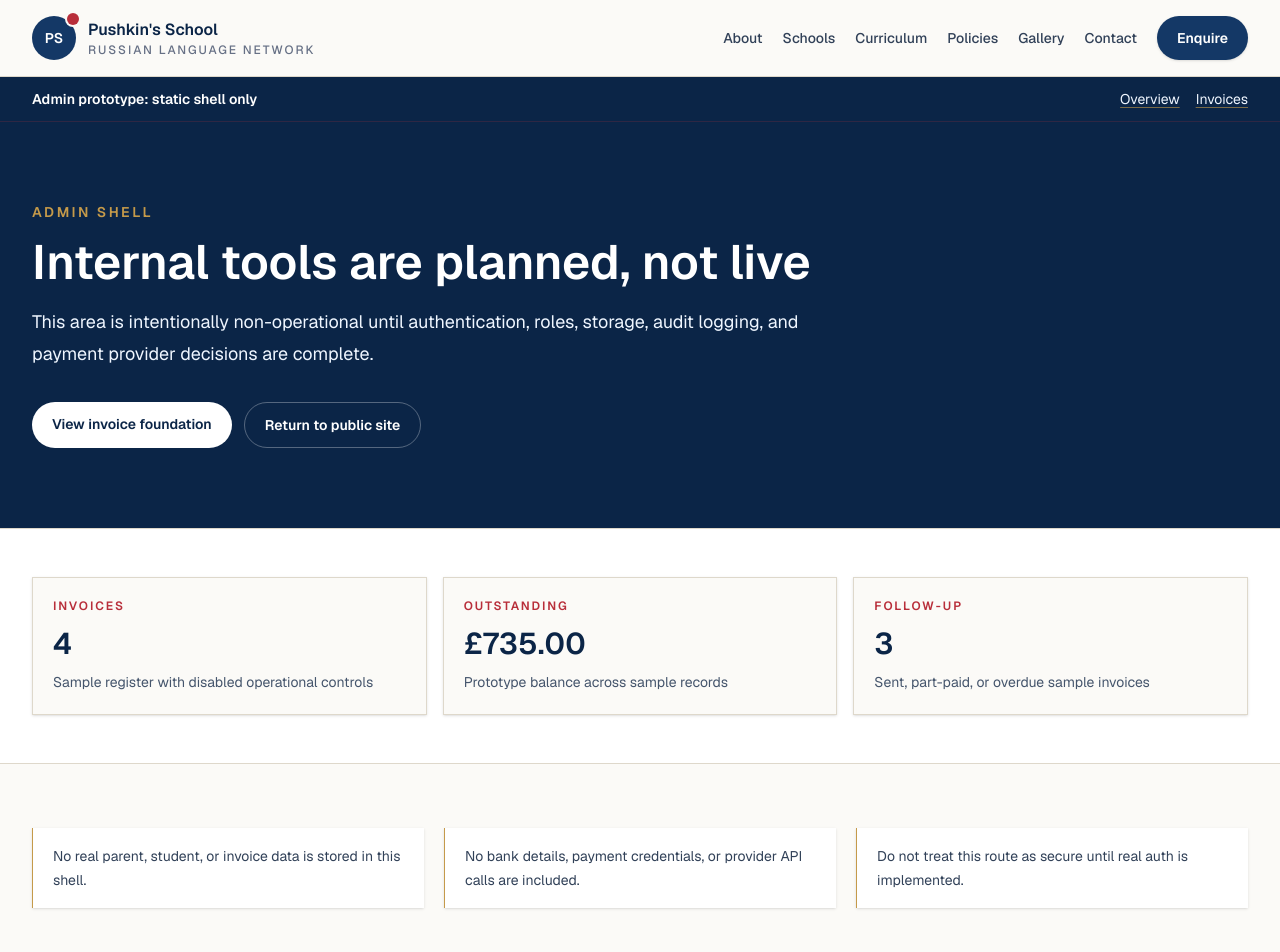
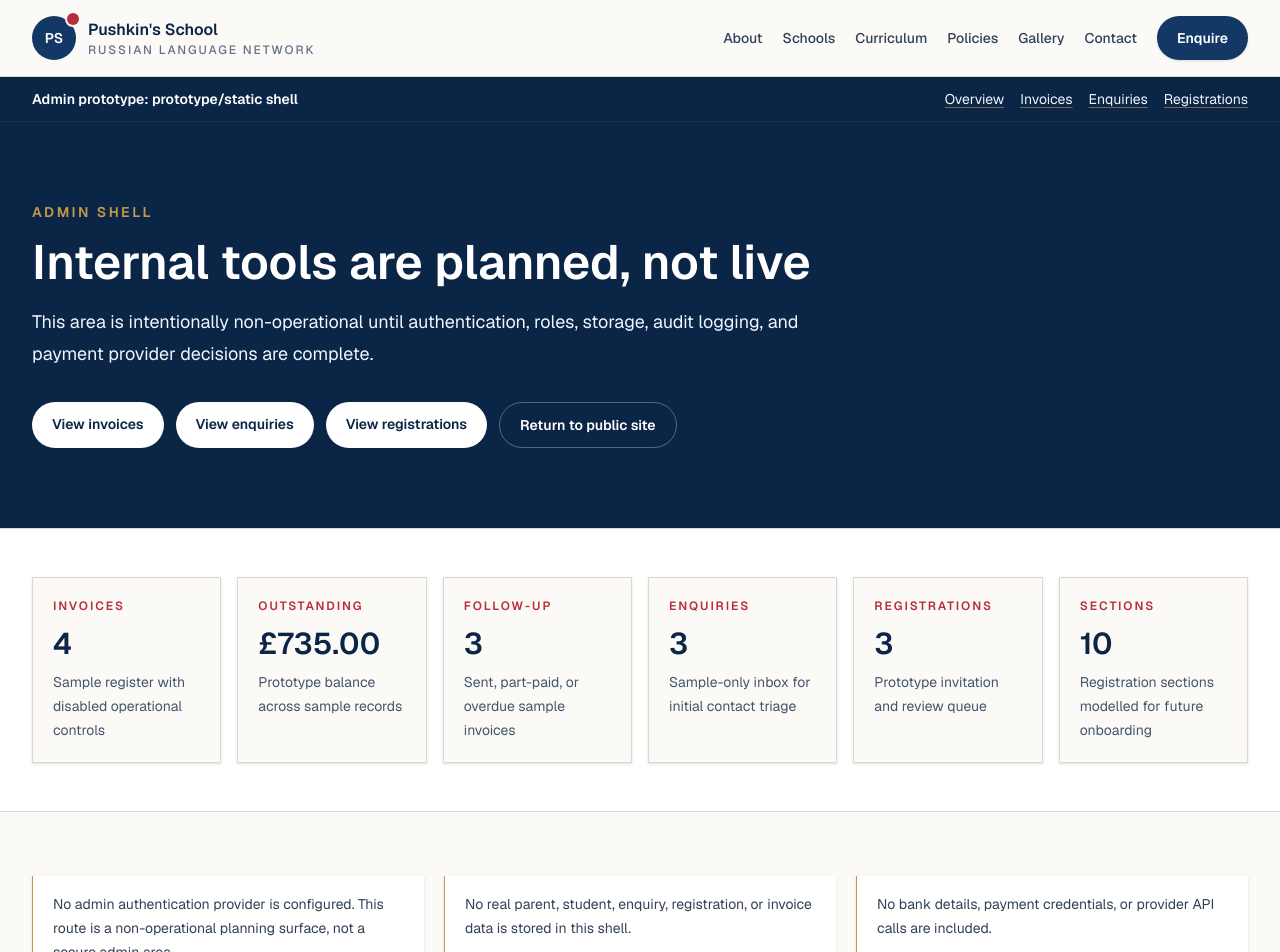
Before and after one commit to AntonV0/pushkins-russian-school, a Next.js app: page /admin in a window 1280 px wide. Shown: the top 952 px of the page. Built offline with nearby package versions, Linux system fonts and the light colour scheme.

Commit message:
docs(admin): define admin security architecture

```diff
--- a/src/app/admin/layout.tsx
+++ b/src/app/admin/layout.tsx
@@ -1,5 +1,6 @@
 import type { Metadata } from "next";
 import Link from "next/link";
+import { getAdminAccessDecision } from "@/lib/admin/access";
 
 export const metadata: Metadata = {
   title: {
@@ -12,16 +13,20 @@ export const metadata: Metadata = {
   },
 };
 
-export default function AdminLayout({
+export default async function AdminLayout({
   children,
 }: Readonly<{
   children: React.ReactNode;
 }>) {
+  const access = await getAdminAccessDecision("admin:overview");
+
   return (
     <>
       <div className="border-b border-brand-red/20 bg-brand-blue-strong text-white">
         <div className="mx-auto flex max-w-7xl flex-wrap items-center justify-between gap-3 px-6 py-3 text-sm lg:px-8">
-          <p className="font-semibold">Admin prototype: static shell only</p>
+          <p className="font-semibold">
+            Admin prototype: {access.statusLabel.toLowerCase()}
+          </p>
           <nav aria-label="Admin navigation" className="flex gap-4">
             <Link
               href="/admin"
@@ -35,6 +40,18 @@ export default function AdminLayout({
             >
               Invoices
             </Link>
+            <Link
+              href="/admin/enquiries"
+              className="text-blue-50 underline decoration-brand-gold/60 underline-offset-4 hover:text-white focus:outline-none focus:ring-2 focus:ring-white/40"
+            >
+              Enquiries
+            </Link>
+            <Link
+              href="/admin/registrations"
+              className="text-blue-50 underline decoration-brand-gold/60 underline-offset-4 hover:text-white focus:outline-none focus:ring-2 focus:ring-white/40"
+            >
+              Registrations
+            </Link>
           </nav>
         </div>
       </div>
--- a/src/app/admin/page.tsx
+++ b/src/app/admin/page.tsx
@@ -1,18 +1,22 @@
 import type { Metadata } from "next";
 import Link from "next/link";
+import { enquiryInboxSummary } from "@/data/enquiries";
 import {
   formatCurrencyFromPence,
   invoiceSummary,
   sampleInvoices,
 } from "@/data/invoices";
+import { registrationSummary } from "@/data/registration";
+import { getAdminAccessDecision } from "@/lib/admin/access";
 
 export const metadata: Metadata = {
   title: "Admin Workspace",
   description:
-    "Protected admin workspace shell for future Pushkin's School operations.",
+    "Non-operational admin workspace shell for future Pushkin's School operations.",
 };
 
-export default function AdminPage() {
+export default async function AdminPage() {
+  const access = await getAdminAccessDecision("admin:overview");
   const adminTiles = [
     {
       label: "Invoices",
@@ -32,6 +36,30 @@ export default function AdminPage() {
       detail: "Sent, part-paid, or overdue sample invoices",
       href: "/admin/invoices",
     },
+    {
+      label: "Enquiries",
+      value: enquiryInboxSummary.totalEnquiries.toString(),
+      detail: "Sample-only inbox for initial contact triage",
+      href: "/admin/enquiries",
+    },
+    {
+      label: "Registrations",
+      value: registrationSummary.totalRecords.toString(),
+      detail: "Prototype invitation and review queue",
+      href: "/admin/registrations",
+    },
+    {
+      label: "Sections",
+      value: registrationSummary.sectionCount.toString(),
+      detail: "Registration sections modelled for future onboarding",
+      href: "/admin/registrations",
+    },
+  ];
+  const adminNotes = [
+    access.notice,
+    "No real parent, student, enquiry, registration, or invoice data is stored in this shell.",
+    "No bank details, payment credentials, or provider API calls are included.",
+    "Do not treat this route as secure until real auth is implemented.",
   ];
 
   return (
@@ -50,12 +78,19 @@ export default function AdminPage() {
             complete.
           </p>
           <div className="mt-8 flex flex-wrap gap-3">
-            <Link
-              href="/admin/invoices"
-              className="inline-flex rounded-full bg-white px-5 py-3 text-sm font-semibold text-brand-blue-strong transition hover:bg-surface-muted focus:outline-none focus:ring-2 focus:ring-white/40"
-            >
-              View invoice foundation
-            </Link>
+            {[
+              { label: "View invoices", href: "/admin/invoices" },
+              { label: "View enquiries", href: "/admin/enquiries" },
+              { label: "View registrations", href: "/admin/registrations" },
+            ].map((link) => (
+              <Link
+                key={link.href}
+                href={link.href}
+                className="inline-flex rounded-full bg-white px-5 py-3 text-sm font-semibold text-brand-blue-strong transition hover:bg-surface-muted focus:outline-none focus:ring-2 focus:ring-white/40"
+              >
+                {link.label}
+              </Link>
+            ))}
             <Link
               href="/"
               className="inline-flex rounded-full border border-white/30 px-5 py-3 text-sm font-semibold text-white transition hover:bg-white/10 focus:outline-none focus:ring-2 focus:ring-white/40"
@@ -67,7 +102,7 @@ export default function AdminPage() {
       </section>
 
       <section className="border-b border-border-soft bg-surface py-12">
-        <div className="mx-auto grid max-w-7xl gap-4 px-6 md:grid-cols-3 lg:px-8">
+        <div className="mx-auto grid max-w-7xl gap-4 px-6 md:grid-cols-3 xl:grid-cols-6 lg:px-8">
           {adminTiles.map((tile) => (
             <Link
               key={tile.label}
@@ -90,11 +125,7 @@ export default function AdminPage() {
 
       <section className="py-14 sm:py-16">
         <div className="mx-auto grid max-w-7xl gap-5 px-6 md:grid-cols-3 lg:px-8">
-          {[
-            "No real parent, student, or invoice data is stored in this shell.",
-            "No bank details, payment credentials, or provider API calls are included.",
-            "Do not treat this route as secure until real auth is implemented.",
-          ].map((note) => (
+          {adminNotes.map((note) => (
             <div
               key={note}
               className="border-l border-brand-gold bg-surface px-5 py-4 text-sm leading-6 text-slate-700 shadow-sm"
--- /dev/null
+++ b/src/lib/admin/access.ts
@@ -0,0 +1,63 @@
+export type AdminRole = "owner" | "finance" | "operations" | "viewer";
+
+export type AdminAccessScope =
+  | "admin:overview"
+  | "admin:invoices"
+  | "admin:payments"
+  | "admin:registrations";
+
+export type PrototypeAdminAccessDecision = {
+  allowed: false;
+  mode: "prototype";
+  requiredRoles: AdminRole[];
+  roles: AdminRole[];
+  scope: AdminAccessScope;
+  statusLabel: string;
+  notice: string;
+};
+
+export type AuthorizedAdminAccessDecision = {
+  allowed: true;
+  mode: "authorized";
+  requiredRoles: AdminRole[];
+  roles: AdminRole[];
+  scope: AdminAccessScope;
+  statusLabel: string;
+  notice: string;
+};
+
+export type AdminAccessDecision =
+  | PrototypeAdminAccessDecision
+  | AuthorizedAdminAccessDecision;
+
+export const adminAccessRequirements: Record<AdminAccessScope, AdminRole[]> = {
+  "admin:overview": ["owner", "finance", "operations", "viewer"],
+  "admin:invoices": ["owner", "finance"],
+  "admin:payments": ["owner", "finance"],
+  "admin:registrations": ["owner", "operations"],
+};
+
+export async function getAdminAccessDecision(
+  scope: AdminAccessScope,
+): Promise<AdminAccessDecision> {
+  return {
+    allowed: false,
+    mode: "prototype",
+    requiredRoles: adminAccessRequirements[scope],
+    roles: [],
+    scope,
+    statusLabel: "Prototype/static shell",
+    notice:
+      "No admin authentication provider is configured. This route is a non-operational planning surface, not a secure admin area.",
+  };
+}
+
+export function assertAuthorizedAdmin(
+  decision: AdminAccessDecision,
+): asserts decision is AuthorizedAdminAccessDecision {
+  if (!decision.allowed) {
+    throw new Error(
+      "Admin authorization is not configured. Add a real server-side auth check before enabling live admin actions.",
+    );
+  }
+}
```
Also changed, not shown: 1 other file (tests, documents, lock files or other folders).
